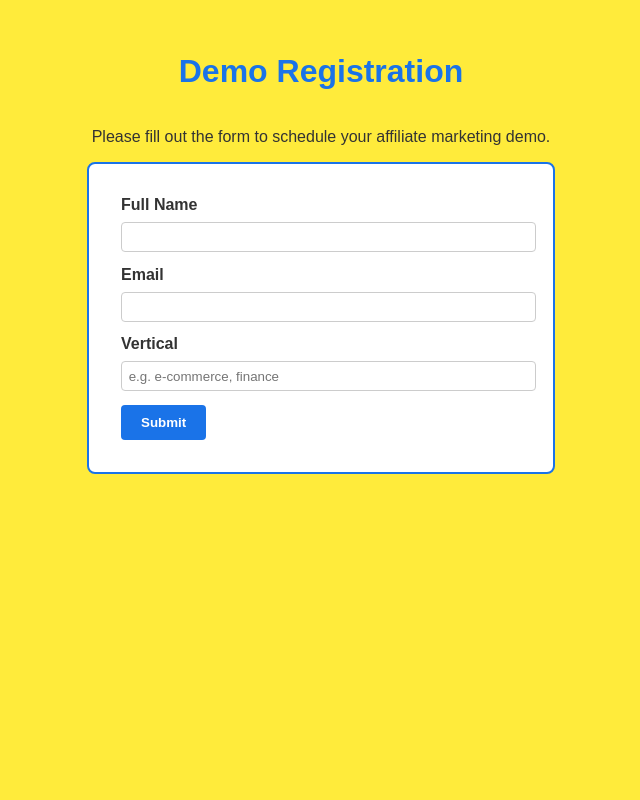
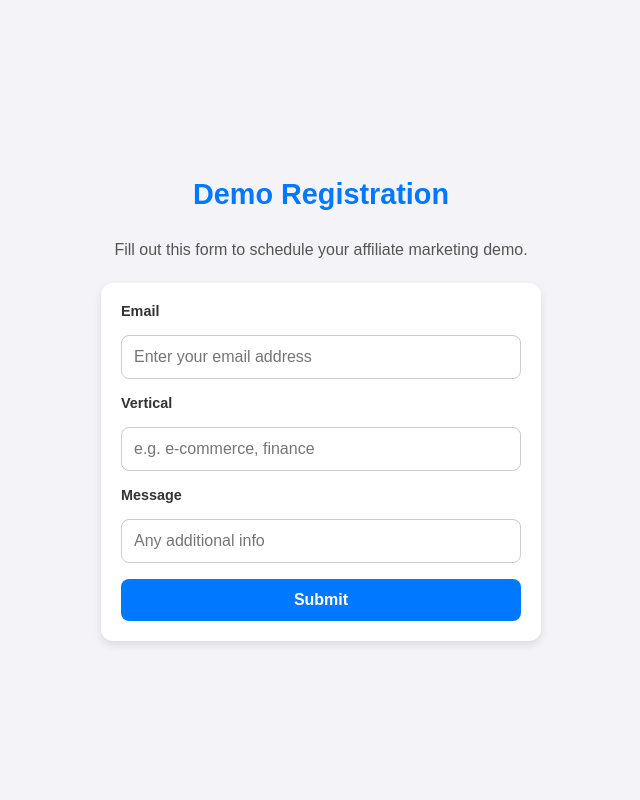
Before and after one commit to KieganAA/php-telegram-conference-bot, a PHP site: page /demo-register-form.html in a window 1280 px wide. Shown: the whole page, without its empty margins (319-959 px from the left). Run offline with PHP 8.4, Linux system fonts and the light colour scheme.

Commit message:
lots of stuff v2

```diff
--- a/public/demo-register-form.html
+++ b/public/demo-register-form.html
@@ -2,72 +2,171 @@
 <html lang="en">
 <head>
     <meta charset="UTF-8" />
+    <meta name="viewport" content="width=device-width, initial-scale=1.0" />
     <title>Affiliate Demo Registration</title>
     <style>
         body {
             margin: 0;
-            font-family: Arial, sans-serif;
-            background-color: #ffeb3b;
+            font-family: 'Arial', sans-serif;
+            background-color: #f4f4f8;
             color: #333;
             display: flex;
             flex-direction: column;
             align-items: center;
-            padding: 2em;
+            justify-content: center;
+            min-height: 100vh;
+            padding: 20px;
+            box-sizing: border-box;
         }
         h1 {
-            color: #1a73e8;
+            color: #0078ff;
+            font-size: 1.8rem;
+            margin-bottom: 0.5em;
+            text-align: center;
+        }
+        p {
+            font-size: 1rem;
+            margin-bottom: 1.5em;
+            text-align: center;
+            color: #555;
         }
         form {
-            background-color: #fff;
-            border: 2px solid #1a73e8;
-            border-radius: 8px;
-            padding: 2em;
+            background-color: #ffffff;
+            border-radius: 12px;
+            padding: 20px;
+            width: 100%;
             max-width: 400px;
-            width: 100%;
+            box-shadow: 0 4px 8px rgba(0, 0, 0, 0.1);
+            display: flex;
+            flex-direction: column;
+            gap: 1em;
         }
         label {
-            display: block;
-            margin-bottom: 0.5em;
             font-weight: bold;
+            font-size: 0.9rem;
+            color: #333;
         }
-        input, select, textarea {
+        input {
             width: 100%;
-            padding: 0.5em;
-            margin-bottom: 1em;
+            padding: 12px;
             border: 1px solid #ccc;
-            border-radius: 4px;
+            border-radius: 8px;
+            font-size: 1rem;
+            box-sizing: border-box;
         }
         button {
-            background-color: #1a73e8;
+            background-color: #0078ff;
             color: #fff;
             border: none;
-            border-radius: 4px;
-            padding: 0.75em 1.5em;
+            border-radius: 8px;
+            padding: 12px;
+            font-size: 1rem;
             cursor: pointer;
             font-weight: bold;
+            transition: background-color 0.3s ease;
         }
         button:hover {
-            background-color: #1565c0;
+            background-color: #005bb5;
+        }
+        #thank-you {
+            display: none;
+            text-align: center;
+        }
+        #thank-you h2 {
+            color: #28a745;
+            font-size: 1.5rem;
+            margin-bottom: 1em;
+        }
+        #thank-you a {
+            display: inline-block;
+            margin: 10px 0;
+            padding: 10px 20px;
+            background-color: #0078ff;
+            color: #fff;
+            text-decoration: none;
+            border-radius: 8px;
+            font-size: 1rem;
+            transition: background-color 0.3s ease;
+        }
+        #thank-you a:hover {
+            background-color: #005bb5;
         }
     </style>
 </head>
 
 <body>
 <h1>Demo Registration</h1>
-<p>Please fill out the form to schedule your affiliate marketing demo.</p>
+<p id="heading">Fill out this form to schedule your affiliate marketing demo.</p>
 
-<form action="/submit-demo.php" method="POST">
-    <label for="fullname">Full Name</label>
-    <input type="text" id="fullname" name="fullname" required />
-
+<form id="demo-form">
     <label for="email">Email</label>
-    <input type="email" id="email" name="email" required />
+    <input type="email" id="email" name="email" required placeholder="Enter your email address" />
 
     <label for="vertical">Vertical</label>
-    <input type="text" id="vertical" name="vertical" placeholder="e.g. e-commerce, finance" required />
+    <input type="text" id="vertical" name="vertical" required placeholder="e.g. e-commerce, finance" />
+
+    <label for="message">Message</label>
+    <input type="text" id="message" name="message" placeholder="Any additional info" />
+
+    <!-- Hidden field to include chatId -->
+    <input type="hidden" id="chatId" name="chatId" />
 
     <button type="submit">Submit</button>
 </form>
 
+<div id="thank-you">
+    <h2>Thank you for registering!</h2>
+    <p>Stay connected with us:</p>
+    <a href="https://t.me/aio_presale" target="_blank">Contact @aio_presale on Telegram</a>
+    <a href="https://t.me/aio_software" target="_blank">Join our official news channel on Telegram</a>
+    <a href="https://aio.tech" target="_blank">Visit AIO Official Site</a>
+</div>
+
+<script>
+    // Function to get query parameter value by name
+    function getQueryParam(param) {
+        const urlParams = new URLSearchParams(window.location.search);
+        return urlParams.get(param);
+    }
+
+    // Get chatId from the URL query parameters
+    const chatId = getQueryParam('chatId');
+
+    // Populate the hidden input field with chatId
+    if (chatId) {
+        document.getElementById('chatId').value = chatId;
+    }
+
+    const form = document.getElementById('demo-form');
+    const heading = document.getElementById('heading');
+    const thankYouSection = document.getElementById('thank-you');
+
+    form.addEventListener('submit', async function (event) {
+        event.preventDefault(); // Prevent the default form submission
+
+        // Collect form data
+        const formData = new FormData(form);
+
+        // Send the data to submit-demo.php via AJAX
+        try {
+            const response = await fetch('/submit-demo.php', {
+                method: 'POST',
+                body: formData,
+            });
+
+            if (response.ok) {
+                // Hide the form and show the thank-you section
+                form.style.display = 'none';
+                heading.style.display = 'none';
+                thankYouSection.style.display = 'block';
+            } else {
+                alert('An error occurred while submitting the form. Please try again.');
+            }
+        } catch (error) {
+            console.error('Submission failed:', error);
+            alert('An error occurred while submitting the form. Please check your connection and try again.');
+        }
+    });
+</script>
 </body>
 </html>
--- a/public/index.php
+++ b/public/index.php
@@ -14,15 +14,9 @@ use Dotenv\Dotenv;
 require __DIR__ . '/../bootstrap.php';
 require __DIR__ . '/../vendor/autoload.php';
 
-// 1. Load environment variables from .env (if present)
 $dotenv = Dotenv::createImmutable(__DIR__ . '/../');
 $dotenv->safeLoad(); // safeLoad won't throw exception if file is missing
 
-// 2. Load MySQL
-
-
-
-// 3. Instantiate and handle the Telegram Bot
 $botToken = $_ENV['TELEGRAM_BOT_TOKEN'] ?? '';
 $botHandler = new BotHandler($botToken);
 $botHandler->handle();
--- a/src/Bot/BotHandler.php
+++ b/src/Bot/BotHandler.php
@@ -49,7 +49,6 @@ class BotHandler
             $this->telegram->handle();
         } catch (TelegramException $e) {
             error_log("TelegramException in BotHandler::handle: " . $e->getMessage());
-            throw new RuntimeException($e->getMessage());
         }
     }
 }
```
Also changed, not shown: public/notify.php (+7 -14 lines), public/submit-demo.php (+6 -9 lines), src/Bot/Commands/CallbackqueryCommand.php (+82 -4 lines), src/Bot/Commands/GenericmessageCommand.php (+6 -4 lines), src/Bot/Commands/StartCommand.php (+12 -16 lines), src/Services/GoogleSheetService.php (+13 -6 lines), 1 other file.
